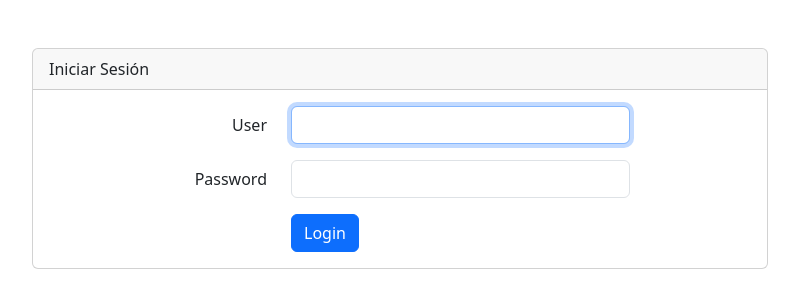
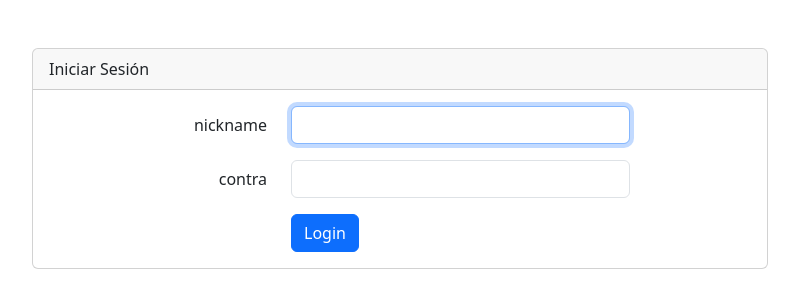
Before and after one commit to LissLiddell/AuthCrud, a Vue app: page / in a window 1280 px wide. Shown: the top 308 px of the page, without its empty margins (240-1039 px from the left). Built offline with nearby package versions, Linux system fonts and the light colour scheme.

Commit message:
Feat login working

```diff
--- a/src/App.vue
+++ b/src/App.vue
@@ -6,10 +6,6 @@ import {  RouterView } from 'vue-router'
         <nav class="navbar navbar-expand-lg navbar-dark bg-dark" v-if="$store.state.stApp.app.token">
         <div class="container">
           <router-link class="navbar-brand" to="/students">CRUD</router-link>
-          <button class="navbar-toggler" type="button" data-bs-toggle="collapse" data-bs-target="#navbarSupportedContent" aria-controls="navbarSupportedContent" aria-expanded="false" aria-label="Toggle navigation">
-            <span class="navbar-toggler-icon"></span>
-          </button>
-          <div class="collapse navbar-collapse" id="navbarSupportedContent">
             <ul class="navbar-nav ms-auto mb-2 mb-lg-0">
               <li class="nav-item">
                 <button class="btn btn-light" @click=" () =>{
@@ -18,7 +14,6 @@ import {  RouterView } from 'vue-router'
                   }"> Log out </button>
               </li>
             </ul>
-          </div>
         </div>
       </nav>
   <RouterView />
--- a/src/router/index.js
+++ b/src/router/index.js
@@ -16,13 +16,13 @@ const router = createRouter({
       path: '/students',
       name: 'students',
       component: StudentView,
-      //meta: { requiresAuth: true }
+      meta: { requiresAuth: true }
     },
     {
       path: '/students/create',
       name: 'studentCreate',
       component: StudentCreate,
-      //meta: { requiresAuth: true }
+      meta: { requiresAuth: true }
     },
     {
       path: '/students/Edit/:id',
--- a/src/views/HomeView.vue
+++ b/src/views/HomeView.vue
@@ -9,20 +9,20 @@
             <div class="card-body">
               <form @submit.prevent="login">
                 <div class="row mb-3">
-                  <label for="user" class="col-md-4 col-form-label text-md-end">User</label>
+                  <label for="nickname" class="col-md-4 col-form-label text-md-end">nickname</label>
                   <div class="col-md-6">
-                    <input id="user" v-model="user" type="user" class="form-control" autofocus autocomplete="user">
-                    <span v-if="errors.user != ''" role="alert">
-                      <strong style="color:red">{{ errors.user }}</strong>
+                    <input id="nickname" v-model="nickname" type="nickname" class="form-control" autofocus autocomplete="nickname">
+                    <span v-if="errors.nickname != ''" role="alert">
+                      <strong style="color:red">{{ errors.nickname }}</strong>
                     </span>
                   </div>
                 </div>
                 <div class="row mb-3">
-                  <label for="password" class="col-md-4 col-form-label text-md-end">Password</label>
+                  <label for="contra" class="col-md-4 col-form-label text-md-end">contra</label>
                   <div class="col-md-6">
-                    <input id="password" v-model="password" type="password" class="form-control" autocomplete="password">
-                    <span v-if="errors.password" role="alert">
-                      <strong style="color:red">{{ errors.password }}</strong>
+                    <input id="contra" v-model="contra" type="contra" class="form-control" autocomplete="contra">
+                    <span v-if="errors.contra" role="alert">
+                      <strong style="color:red">{{ errors.contra }}</strong>
                     </span>
                   </div>
                 </div>
@@ -56,9 +56,9 @@ export default {
   setup() {
     const router = useRouter();
     const store = useStore();
-    const user = ref('');
-    const password = ref('');
-    const errors = reactive({ user: '', password: '' });
+    const nickname = ref('');
+    const contra = ref('');
+    const errors = reactive({ nickname: '', contra: '' });
     const errorMessage = ref('');
 
     //llamadas al store
@@ -70,20 +70,20 @@ export default {
     // función para validar login
     const login = async () => {
       errorMessage.value = '';
-      if (!user.value) {
-        errors.user = 'Please enter your user.';
+      if (!nickname.value) {
+        errors.nickname = 'Please enter your nickname.';
         return;
       } else {
-        errors.user = '';
+        errors.nickname = '';
       }
-      if (!password.value) {
-        errors.password = 'Please enter your password.';
+      if (!contra.value) {
+        errors.contra = 'Please enter your contra.';
         return;
       } else {
-        errors.password = '';
+        errors.contra = '';
       }
       try {
-        await FcheckUser({ user: user.value, password: password.value });
+        await FcheckUser({ nickname: nickname.value, contra: contra.value });
         if (token.value)
           router.push({ name: 'students' })
         else
@@ -98,8 +98,8 @@ export default {
     };
 
     return {
-      user,
-      password,
+      nickname,
+      contra,
       errors,
       errorMessage,
       login,
--- a/src/views/Students/Create.vue
+++ b/src/views/Students/Create.vue
@@ -11,10 +11,6 @@
                 </div>
                 <div class="mb-3">
                     <input type="hidden" name="idUsuario" v-model="student.IdUsuario" value="6">
-                </div>
-                <div>
-                <label for="fechaActual"> Fecha de Registro:</label>
-                    <p>{{ fechaRegistro }}</p>
                 </div>
                 <div class="mb-3">
                     <button type="submit" class="btn btn-primary">Save</button>
@@ -32,10 +28,10 @@ import { useRouter } from 'vue-router';
 
 export default {
   setup() {
-     const student = ref({  telefono: '', idUsuario: '', fechaRegistro: '' })
+     const student = ref({  telefono: '', idUsuario: '' })
      const store = useStore()
      const router = useRouter()
-     fechaRegistro = new Date();
+
 
     // llamada de store
     const addStudent = computed(() => store.state.stApp.app.addStudent);
@@ -54,8 +50,7 @@ export default {
 
     return {
       student,
-      saveStudent,
-      fechaRegistro
+      saveStudent
     };
   }
 };
```
